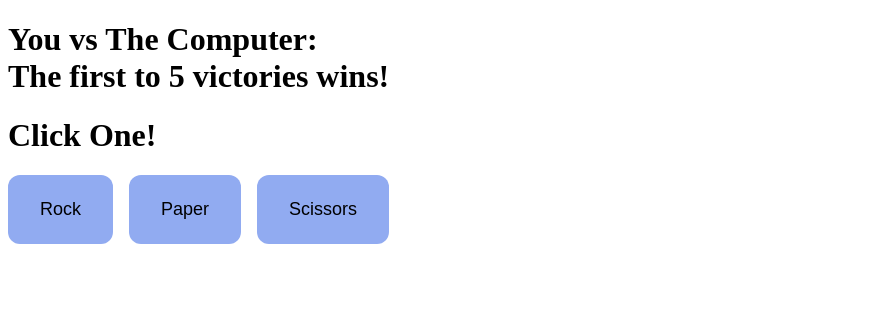
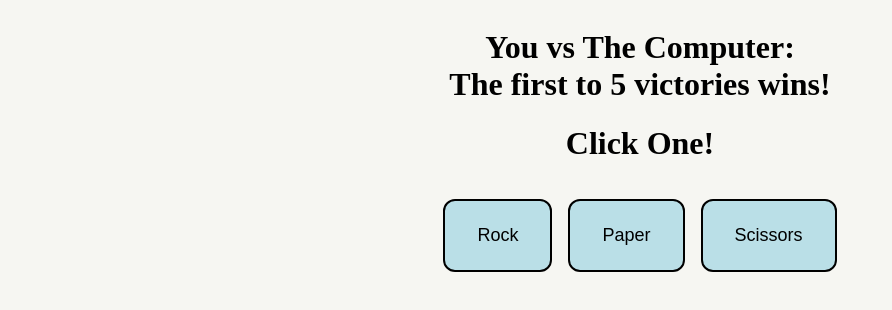
Before and after one commit to adrianjd/rock-paper-scissors, a plain HTML site: page index.html in a window 1280 px wide. Shown: the whole page, without its empty margins (0-892 px from the left). Drawn offline with Linux system fonts and the light colour scheme.

Commit message:
Add flex and background and button color to style.css

```diff
--- a/style.css
+++ b/style.css
@@ -1,12 +1,22 @@
+body {
+    display: flex;
+    background-color: #f6f6f2;
+    flex-direction: column;
+    justify-content: center;
+    align-items: center;
+    text-align: center;
+}
+
 .buttons {
     display: flex;
     gap: 16px;
+    margin: 16px;
 }
 
 button {
     padding: 24px 32px;
     font-size: 18px;
-    background-color: #91abf1;
-    border: #91abf1;
+    background-color: #badfe7;
+    border: 2px solid #000000;
     border-radius: 12px;
 }
```
